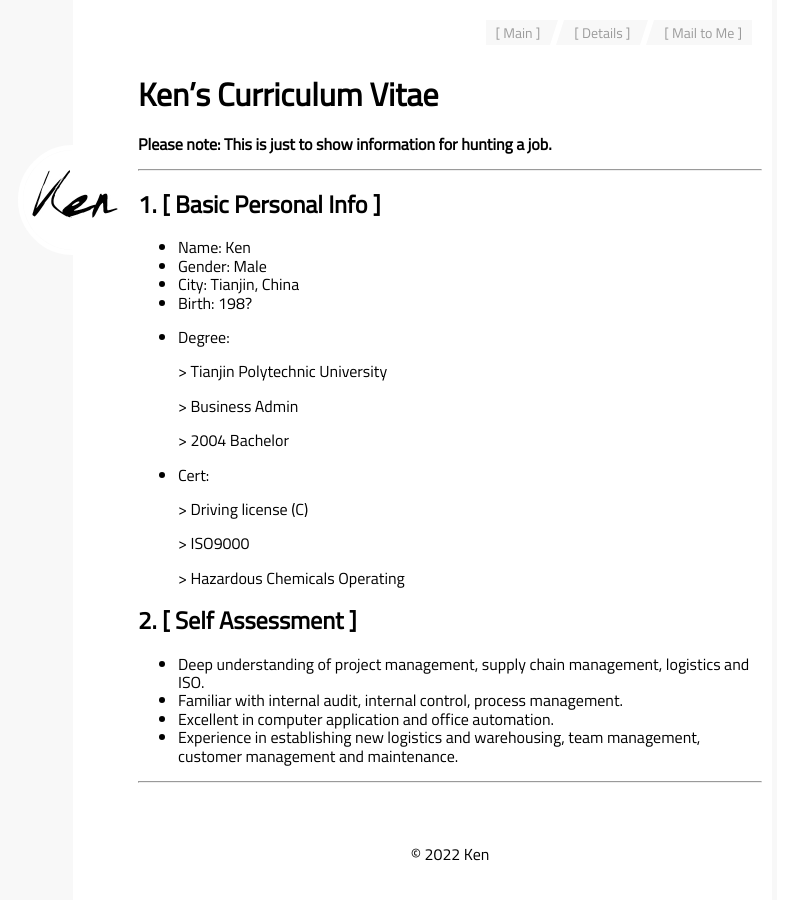
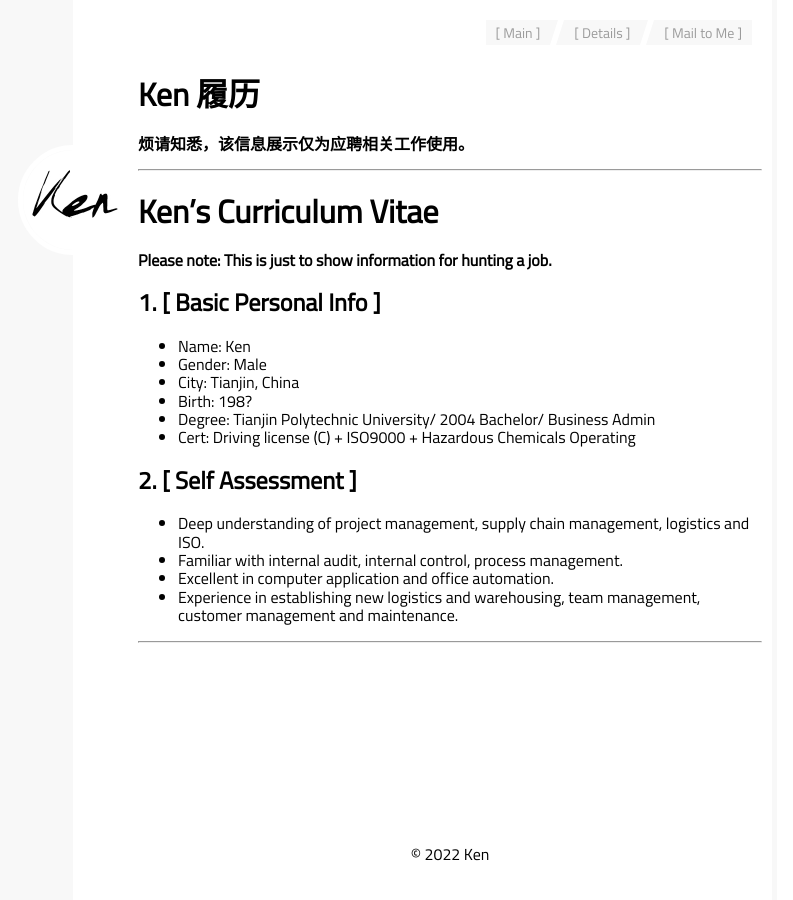
Before and after one commit to kenwebpage/kenwebpage.github.io, a Jekyll site: the page built from index.md, in a window 1280 px wide. Shown: the whole page, without its empty margins (375-1168 px from the left). Built offline with Jekyll 4.4.1, drawn with Linux system fonts in a browser that asks for light colours; our own code applies the rules of GitHub Pages for plain Markdown files.

Commit message:
m3_20220814125559

```diff
--- a/index.md
+++ b/index.md
@@ -1,12 +1,17 @@
 ---
 layout: page
+title: Ken
+---
+
+# Ken 履历
+
+**烦请知悉，该信息展示仅为应聘相关工作使用。**
+
 ---
 
 # Ken's Curriculum Vitae
 
 **Please note: This is just to show information for hunting a job.**
-
----
 
 ## 1. [ Basic Personal Info ]
 
@@ -14,20 +19,8 @@ layout: page
 - Gender: Male
 - City: Tianjin, China
 - Birth: 198?
-- Degree:
-
-  \> Tianjin Polytechnic University
-
-  \> Business Admin
-
-  \> 2004 Bachelor
-- Cert:
-
-  \> Driving license (C)
-
-  \> ISO9000
-
-  \> Hazardous Chemicals Operating
+- Degree: Tianjin Polytechnic University/ 2004 Bachelor/ Business Admin
+- Cert: Driving license (C) + ISO9000 + Hazardous Chemicals Operating
 
 ## 2. [ Self Assessment ]
 
```
